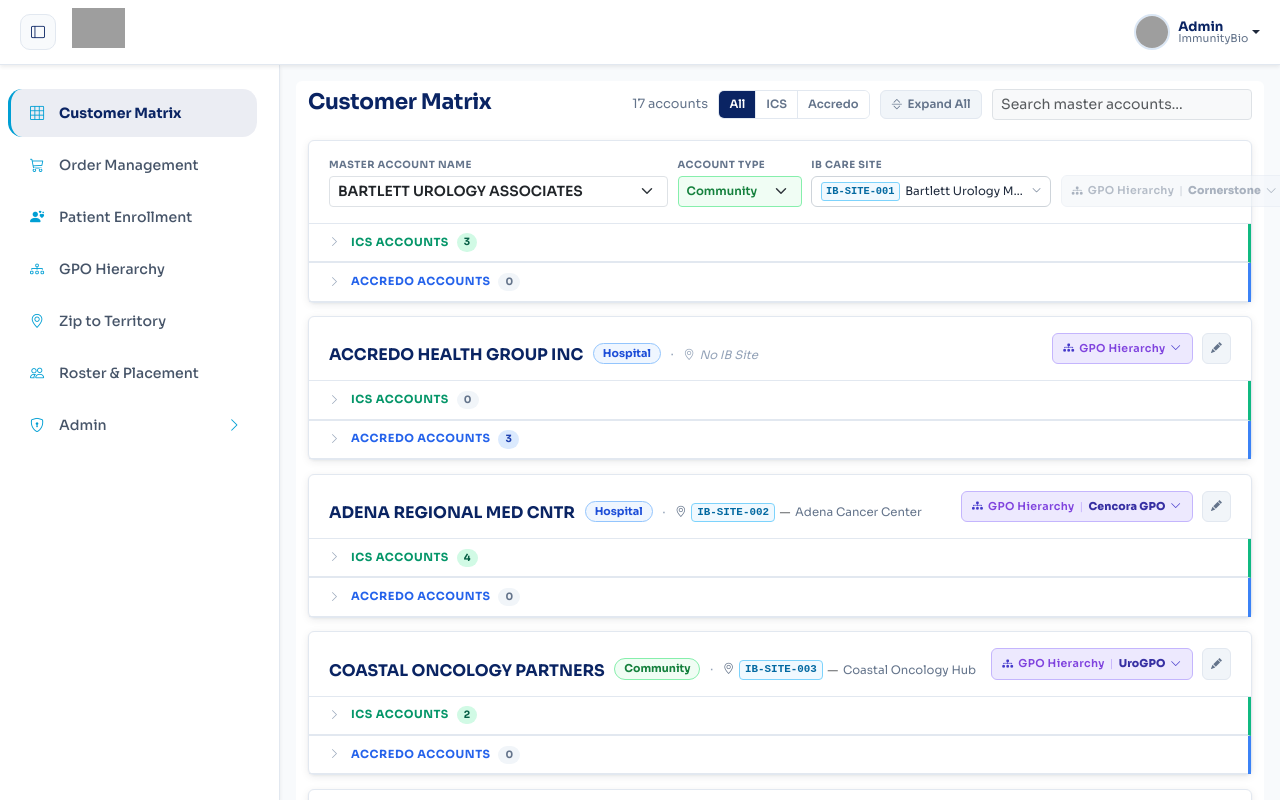
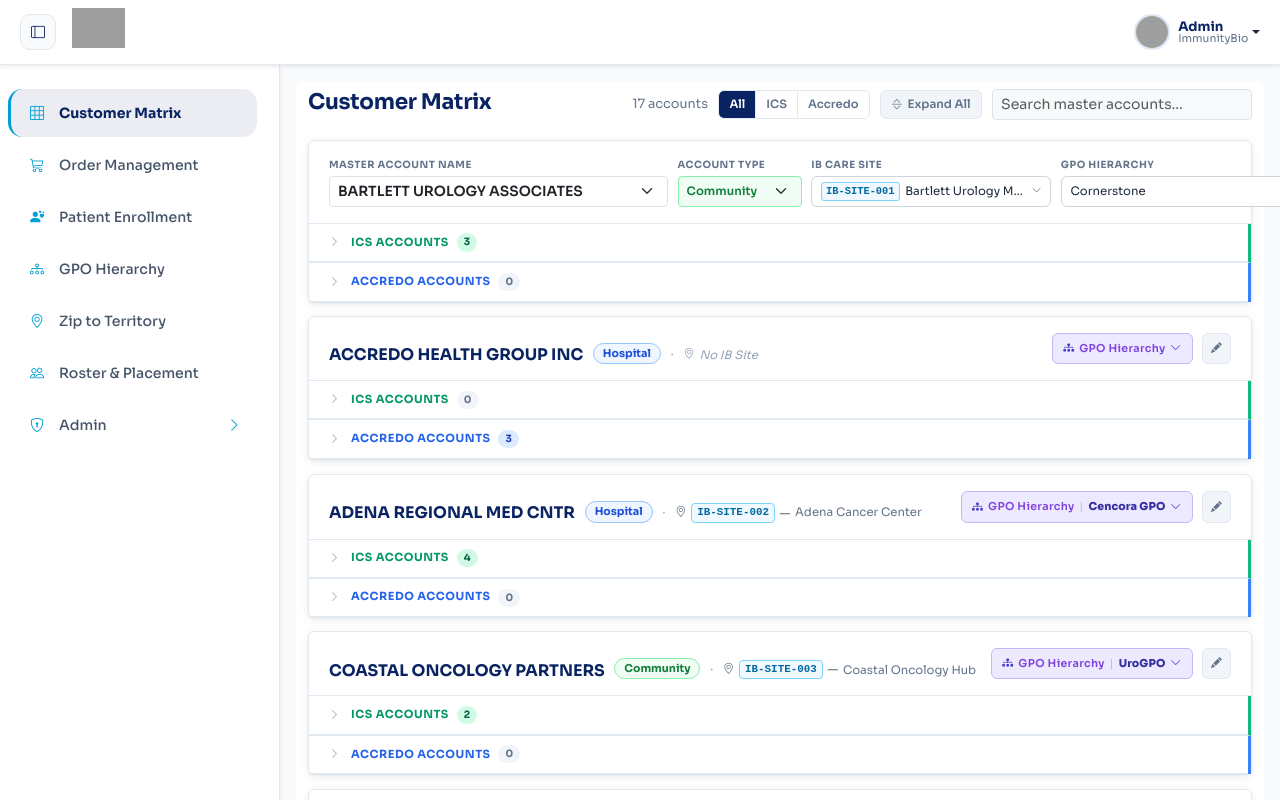
Before and after one commit to SwayamCodingEmpire/ImmunityBio, an Angular app: page /customer-matrix in a window 1280 px wide. Both pictures are taken after a click on the button 1216 px from the left and 176 px from the top of the page. Built offline with nearby package versions, Linux system fonts and the light colour scheme; grey boxes are pictures that could not be loaded.

Commit message:
GPO Hierarchy changed to dropdown

```diff
--- a/src/app/pages/customer-matrix/customer-matrix.component.html
+++ b/src/app/pages/customer-matrix/customer-matrix.component.html
@@ -150,15 +150,50 @@
               </div>
             </div>
 
-          <button class="cm-gpo-header-btn cm-gpo-header-btn--disabled ms-auto d-inline-flex align-items-center text-nowrap" type="button" disabled>
-            <i class="bi bi-diagram-3-fill" aria-hidden="true"></i>
-            <span class="cm-gpo-header-btn__label">GPO Hierarchy</span>
-            <ng-container *ngIf="account.gpoL1">
-              <span class="cm-gpo-header-btn__sep">|</span>
-              <span class="cm-gpo-header-btn__l1">{{ account.gpoL1 }}</span>
-            </ng-container>
-            <i class="bi bi-chevron-down" aria-hidden="true"></i>
-          </button>
+          <div class="cm-edit-field d-flex flex-column ms-auto">
+            <label class="cm-edit-field__label text-uppercase">GPO Hierarchy</label>
+            <div class="cm-site-dropdown" [class.cm-site-dropdown--open]="gpoL1DropdownOpen" (click)="$event.stopPropagation()">
+
+              <!-- Trigger -->
+              <button type="button" class="cm-site-trigger d-flex align-items-center" (click)="openGpoL1Dropdown()">
+                <ng-container *ngIf="editingGpoPending.gpoL1">
+                  <span class="cm-site-trigger__name">{{ editingGpoPending.gpoL1 }}</span>
+                </ng-container>
+                <span *ngIf="!editingGpoPending.gpoL1" class="cm-site-trigger__placeholder">— Select GPO —</span>
+                <i class="bi bi-chevron-down cm-site-trigger__caret" aria-hidden="true"></i>
+              </button>
+
+              <!-- Panel -->
+              <div class="cm-site-dropdown__panel d-flex flex-column overflow-hidden" *ngIf="gpoL1DropdownOpen">
+                <div class="cm-site-dropdown__search d-flex align-items-center">
+                  <i class="bi bi-search cm-site-dropdown__search-icon" aria-hidden="true"></i>
+                  <input type="text"
+                    class="cm-site-dropdown__search-input cm-gpo-l1-search-input"
+                    [(ngModel)]="gpoL1SearchTerm"
+                    name="gpoL1Search"
+                    placeholder="Search GPO…"
+                    autocomplete="off">
+                </div>
+                <ul class="cm-site-dropdown__list">
+                  <li *ngIf="editingGpoPending.gpoL1"
+                    class="cm-site-dropdown__item cm-site-dropdown__item--clear"
+                    (mousedown)="selectGpoL1(null)">
+                    <i class="bi bi-x-circle" aria-hidden="true"></i> Clear
+                  </li>
+                  <li *ngFor="let l1 of filteredGpoL1Opts"
+                    class="cm-site-dropdown__item"
+                    [class.cm-site-dropdown__item--selected]="editingGpoPending.gpoL1 === l1"
+                    (mousedown)="selectGpoL1(l1)">
+                    {{ l1 }}
+                  </li>
+                  <li *ngIf="filteredGpoL1Opts.length === 0" class="cm-site-dropdown__empty">
+                    No GPOs match "{{ gpoL1SearchTerm }}"
+                  </li>
+                </ul>
+              </div>
+
+            </div>
+          </div>
           <button class="cm-name-icon-btn cm-name-icon-btn--save d-inline-flex align-items-center justify-content-center" (click)="saveEditName()" title="Save">
             <i class="bi bi-check-lg" aria-hidden="true"></i>
           </button>
@@ -183,7 +218,7 @@
                   <th class="py-2 text-nowrap">Group (L3)</th>
                   <th class="py-2 text-nowrap">Sub-Group (L4)</th>
                   <th class="py-2 text-nowrap">Practice (L5)</th>
-                  <th class="py-2 text-center px-3">Actions</th>
+                  <!-- <th class="py-2 text-center px-3">Actions</th> -->
                 </tr>
               </thead>
               <tbody>
@@ -240,33 +275,35 @@
                       </div>
                     </ng-container>
                   </td>
+                  <!-- Actions td — commented out, restore when ready
                   <td class="text-center px-3">
                     <button class="btn btn-sm btn-outline-primary px-2 py-1 d-inline-flex align-items-center gap-1"
                       (click)="startAssignGpo(account)"
                       [disabled]="editingNameAccount === account"
                       title="Assign GPO Hierarchy">
-                      <!-- ✅ Recommended: clipboard + text -->
-                      <!-- <i class="bi bi-clipboard-check" aria-hidden="true"></i> -->
+                      &lt;!&ndash; ✅ Recommended: clipboard + text &ndash;&gt;
+                      <i class="bi bi-clipboard-check" aria-hidden="true"></i> Assign
 
-                      <!-- Option 2: clipboard-check icon only -->
-                      <!-- <i class="bi bi-clipboard-check" aria-hidden="true"></i> -->
+                      &lt;!&ndash; Option 2: clipboard-check icon only &ndash;&gt;
+                      &lt;!&ndash; <i class="bi bi-clipboard-check" aria-hidden="true"></i> &ndash;&gt;
 
-                      <!-- Option 3: clipboard-check-fill (bolder) -->
-                      <!-- <i class="bi bi-clipboard-check-fill" aria-hidden="true"></i>  -->
+                      &lt;!&ndash; Option 3: clipboard-check-fill (bolder) &ndash;&gt;
+                      &lt;!&ndash; <i class="bi bi-clipboard-check-fill" aria-hidden="true"></i> Assign &ndash;&gt;
 
-                      <!-- Option 4: tag-fill (label/categorise feel) -->
-                      <!-- <i class="bi bi-tag-fill" aria-hidden="true"></i> -->
+                      &lt;!&ndash; Option 4: tag-fill (label/categorise feel) &ndash;&gt;
+                      &lt;!&ndash; <i class="bi bi-tag-fill" aria-hidden="true"></i> Assign &ndash;&gt;
 
-                      <!-- Option 5: person-check (assign-to-account feel) -->
-                      <!-- <i class="bi bi-person-check" aria-hidden="true"></i> -->
+                      &lt;!&ndash; Option 5: person-check (assign-to-account feel) &ndash;&gt;
+                      &lt;!&ndash; <i class="bi bi-person-check" aria-hidden="true"></i> Assign &ndash;&gt;
 
-                      <!-- Option 6: patch-check (badge approval feel) -->
-                      <!-- <i class="bi bi-patch-check" aria-hidden="true"></i> Assign -->
+                      &lt;!&ndash; Option 6: patch-check (badge approval feel) &ndash;&gt;
+                      &lt;!&ndash; <i class="bi bi-patch-check" aria-hidden="true"></i> Assign &ndash;&gt;
 
-                      <!-- Option 7: box-arrow-in-right (bring-in / import feel) -->
-                      <i class="bi bi-box-arrow-in-right" aria-hidden="true"></i>
+                      &lt;!&ndash; Option 7: box-arrow-in-right (bring-in / import feel) &ndash;&gt;
+                      &lt;!&ndash; <i class="bi bi-box-arrow-in-right" aria-hidden="true"></i> Assign &ndash;&gt;
                     </button>
                   </td>
+                  -->
                 </tr>
 
                 <!-- Assign row: cascading dropdowns driven by signals + computed options -->
@@ -310,6 +347,7 @@
                       <option *ngFor="let opt of gpoL5Opts()" [value]="opt">{{ opt }}</option>
                     </select>
                   </td>
+                  <!-- Assign actions td — commented out, restore when ready
                   <td class="cm-action-cell text-nowrap text-center px-3">
                     <button class="cm-row-btn cm-row-btn--save d-inline-flex align-items-center justify-content-center"
                       (click)="saveAssignGpo()" [disabled]="!gpoL1Sel()" title="Save">
@@ -320,6 +358,7 @@
                       <i class="bi bi-x-lg" aria-hidden="true"></i>
                     </button>
                   </td>
+                  -->
                 </tr>
 
               </tbody>
@@ -332,11 +371,13 @@
           <p class="cm-empty-section">No GPO hierarchy linked to this master.</p>
         </ng-container>
 
+        <!-- Assign GPO add-button — commented out, restore when Actions column is re-enabled
         <div class="cm-inline-add-bar" *ngIf="!account.gpoL1 && assigningGpoAccount !== account">
           <button class="cm-text-add-btn cm-text-add-btn--gpo d-inline-flex align-items-center" (click)="startAssignGpo(account)" type="button">
             <i class="bi bi-plus-lg" aria-hidden="true"></i> Assign GPO Hierarchy
           </button>
         </div>
+        -->
 
       </div>
 
--- a/src/app/pages/customer-matrix/customer-matrix.component.ts
+++ b/src/app/pages/customer-matrix/customer-matrix.component.ts
@@ -37,6 +37,16 @@ export interface MasterAccount {
   gpoL5: string; gpoL5Start: string; gpoL5End: string;
   icsAccounts: IcsAccount[];
   accredoAccounts: AccredoAccount[];
+}
+
+function emptyGpoMasterRow(): GpoMasterRow {
+  return {
+    gpoL1: '', gpoL1Start: '', gpoL1End: '',
+    gpoL2: '', gpoL2Start: '', gpoL2End: '',
+    gpoL3: '', gpoL3Start: '', gpoL3End: '',
+    gpoL4: '', gpoL4Start: '', gpoL4End: '',
+    gpoL5: '', gpoL5Start: '', gpoL5End: '',
+  };
 }
 
 export interface GpoMasterRow {
@@ -86,6 +96,11 @@ export class CustomerMatrixComponent {
   ibSiteDropdownOpen  = false;
   ibSiteSearchTerm    = '';
 
+  // GPO L1 dropdown state (used inside master-account edit mode)
+  gpoL1DropdownOpen  = false;
+  gpoL1SearchTerm    = '';
+  editingGpoPending: GpoMasterRow = emptyGpoMasterRow();
+
   get filteredIbSites(): IbCareSite[] {
     const q = this.ibSiteSearchTerm.trim().toLowerCase();
     return !q ? this.ibCareSites : this.ibCareSites.filter(
@@ -93,9 +108,16 @@ export class CustomerMatrixComponent {
     );
   }
 
+  get filteredGpoL1Opts(): string[] {
+    const q = this.gpoL1SearchTerm.trim().toLowerCase();
+    const opts = this.gpoL1Options();
+    return !q ? opts : opts.filter(l1 => l1.toLowerCase().includes(q));
+  }
+
   @HostListener('document:click')
   onDocumentClick(): void {
     this.ibSiteDropdownOpen = false;
+    this.gpoL1DropdownOpen  = false;
   }
 
   openIbSiteDropdown(): void {
@@ -109,6 +131,31 @@ export class CustomerMatrixComponent {
     setTimeout(() => {
       (document.querySelector('.cm-site-dropdown__search-input') as HTMLInputElement)?.focus();
     }, 30);
+  }
+
+  openGpoL1Dropdown(): void {
+    if (this.gpoL1DropdownOpen) {
+      this.gpoL1DropdownOpen = false;
+      this.gpoL1SearchTerm   = '';
+      return;
+    }
+    this.gpoL1DropdownOpen = true;
+    this.gpoL1SearchTerm   = '';
+    setTimeout(() => {
+      (document.querySelector('.cm-gpo-l1-search-input') as HTMLInputElement)?.focus();
+    }, 30);
+  }
+
+  selectGpoL1(l1: string | null): void {
+    if (!l1) {
+      this.editingGpoPending = emptyGpoMasterRow();
+    } else {
+      const match = this.gpoMasterRows.find(r => r.gpoL1 === l1);
+      this.editingGpoPending = match ? { ...match } : { ...emptyGpoMasterRow(), gpoL1: l1 };
+    }
+    this.gpoL1DropdownOpen = false;
+    this.gpoL1SearchTerm   = '';
+    event?.stopPropagation();
   }
 
   selectIbSite(site: IbCareSite | null): void {
@@ -537,6 +584,13 @@ export class CustomerMatrixComponent {
     this.editingNameValue    = account.masterAccountName;
     this.editingAccountType  = account.accountType;
     this.editingIbSiteValue  = this.ibCareSiteDisplay(account);
+    this.editingGpoPending   = {
+      gpoL1: account.gpoL1, gpoL1Start: account.gpoL1Start, gpoL1End: account.gpoL1End,
+      gpoL2: account.gpoL2, gpoL2Start: account.gpoL2Start, gpoL2End: account.gpoL2End,
+      gpoL3: account.gpoL3, gpoL3Start: account.gpoL3Start, gpoL3End: account.gpoL3End,
+      gpoL4: account.gpoL4, gpoL4Start: account.gpoL4Start, gpoL4End: account.gpoL4End,
+      gpoL5: account.gpoL5, gpoL5Start: account.gpoL5Start, gpoL5End: account.gpoL5End,
+    };
   }
 
   saveEditName(): void {
@@ -544,11 +598,20 @@ export class CustomerMatrixComponent {
       this.editingNameAccount.masterAccountName = this.editingNameValue.trim();
       this.editingNameAccount.accountType       = this.editingAccountType;
       this.applyIbSiteToAccount(this.editingNameAccount);
+      const a = this.editingNameAccount;
+      a.gpoL1 = this.editingGpoPending.gpoL1; a.gpoL1Start = this.editingGpoPending.gpoL1Start; a.gpoL1End = this.editingGpoPending.gpoL1End;
+      a.gpoL2 = this.editingGpoPending.gpoL2; a.gpoL2Start = this.editingGpoPending.gpoL2Start; a.gpoL2End = this.editingGpoPending.gpoL2End;
+      a.gpoL3 = this.editingGpoPending.gpoL3; a.gpoL3Start = this.editingGpoPending.gpoL3Start; a.gpoL3End = this.editingGpoPending.gpoL3End;
+      a.gpoL4 = this.editingGpoPending.gpoL4; a.gpoL4Start = this.editingGpoPending.gpoL4Start; a.gpoL4End = this.editingGpoPending.gpoL4End;
+      a.gpoL5 = this.editingGpoPending.gpoL5; a.gpoL5Start = this.editingGpoPending.gpoL5Start; a.gpoL5End = this.editingGpoPending.gpoL5End;
     }
     this.editingNameAccount = null;
     this.editingNameValue   = '';
     this.editingAccountType = '';
     this.editingIbSiteValue = '';
+    this.editingGpoPending  = emptyGpoMasterRow();
+    this.gpoL1DropdownOpen  = false;
+    this.gpoL1SearchTerm    = '';
   }
 
   cancelEditName(): void {
@@ -556,6 +619,9 @@ export class CustomerMatrixComponent {
     this.editingNameValue   = '';
     this.editingAccountType = '';
     this.editingIbSiteValue = '';
+    this.editingGpoPending  = emptyGpoMasterRow();
+    this.gpoL1DropdownOpen  = false;
+    this.gpoL1SearchTerm    = '';
   }
 
   // ── GPO level active/inactive ─────────────────────────────────
```
